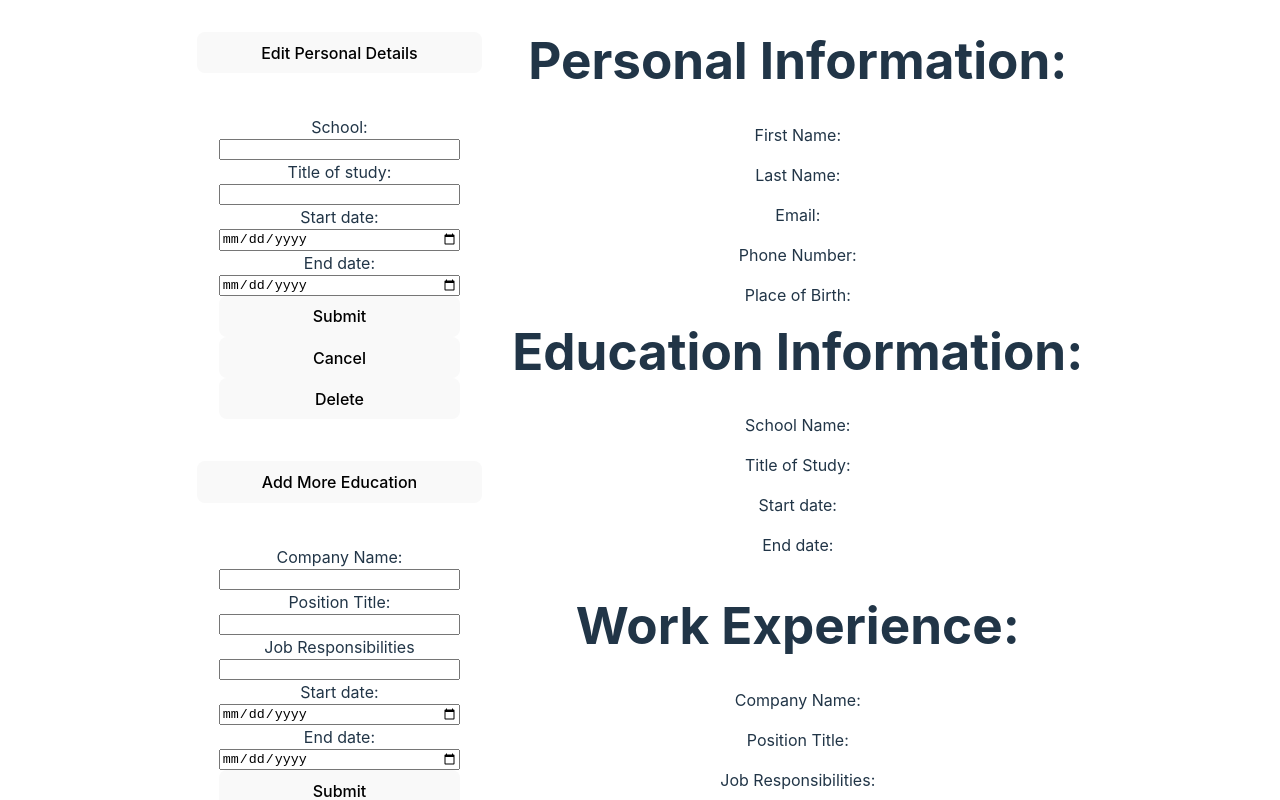
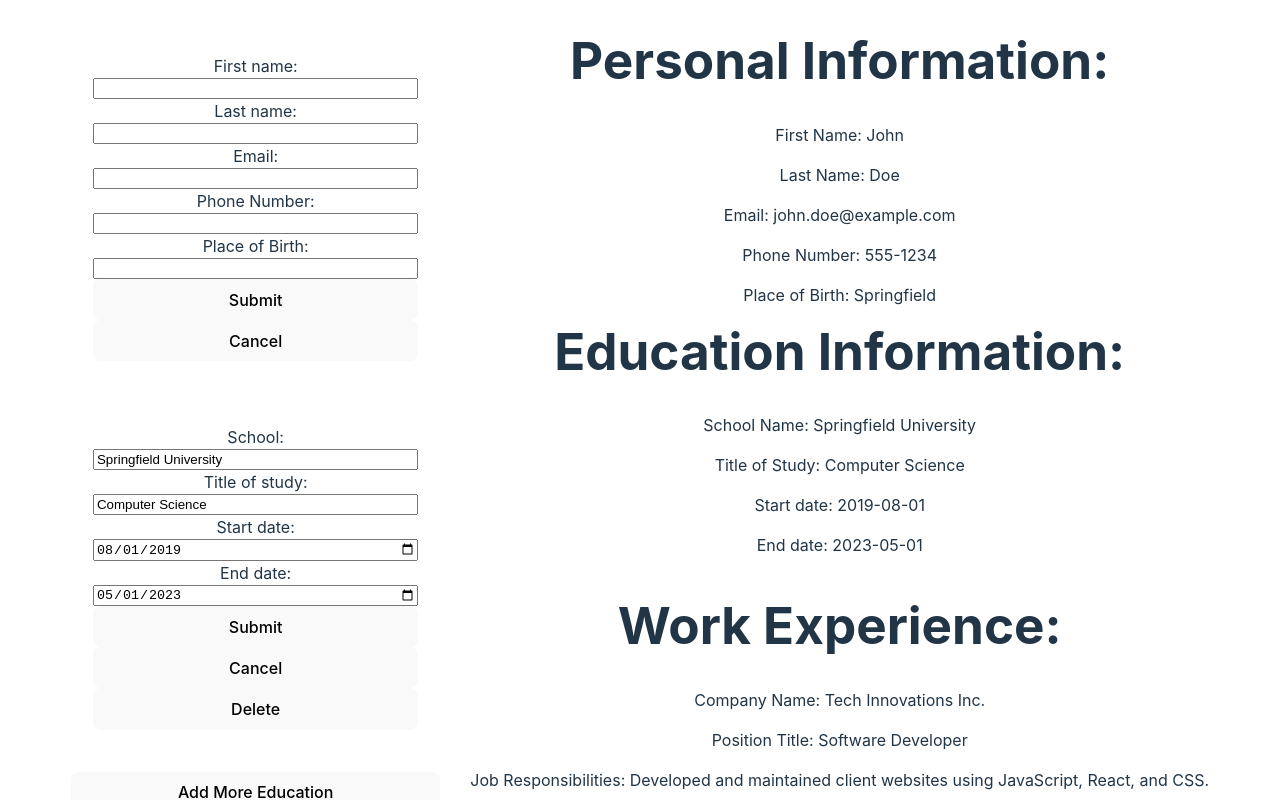
Before and after one commit to Jfoti64/CV-Application, a React (Vite) app: page / in a window 1280 px wide. Shown: the top 800 px of the page. Built offline with nearby package versions, Linux system fonts and the light colour scheme.

Commit message:
Add template information to forms

```diff
--- a/src/App.jsx
+++ b/src/App.jsx
@@ -10,12 +10,12 @@ import WorkExperienceDisplay from './components/workExperienceDisplay';
 function App() {
   // Personal details
   const [personalDetailsFormData, setPersonalDetailsFormData] = useState({
-    firstName: '',
-    lastName: '',
-    email: '',
-    phoneNumber: '',
-    placeOfBirth: '',
-    isVisible: false,
+    firstName: 'John',
+    lastName: 'Doe',
+    email: 'john.doe@example.com',
+    phoneNumber: '555-1234',
+    placeOfBirth: 'Springfield',
+    isVisible: true, // Set to true to show the form by default
   });
 
   const handlePersonalDetailsFormSubmit = (data, callback) => {
@@ -33,10 +33,10 @@ function App() {
   const [educationForms, setEducationForms] = useState([
     {
       id: uuidv4(),
-      schoolName: '',
-      titleOfStudy: '',
-      startDate: '',
-      endDate: '',
+      schoolName: 'Springfield University',
+      titleOfStudy: 'Computer Science',
+      startDate: '2019-08-01',
+      endDate: '2023-05-01',
       isVisible: true,
     },
   ]);
@@ -73,11 +73,12 @@ function App() {
   const [workExperienceForms, setWorkExperienceForms] = useState([
     {
       id: uuidv4(),
-      companyName: '',
-      positionTitle: '',
-      jobResponsibilities: '',
-      startDate: '',
-      endDate: '',
+      companyName: 'Tech Innovations Inc.',
+      positionTitle: 'Software Developer',
+      jobResponsibilities:
+        'Developed and maintained client websites using JavaScript, React, and CSS.',
+      startDate: '2023-06-01',
+      endDate: '2024-05-01',
       isVisible: true,
     },
   ]);
```
